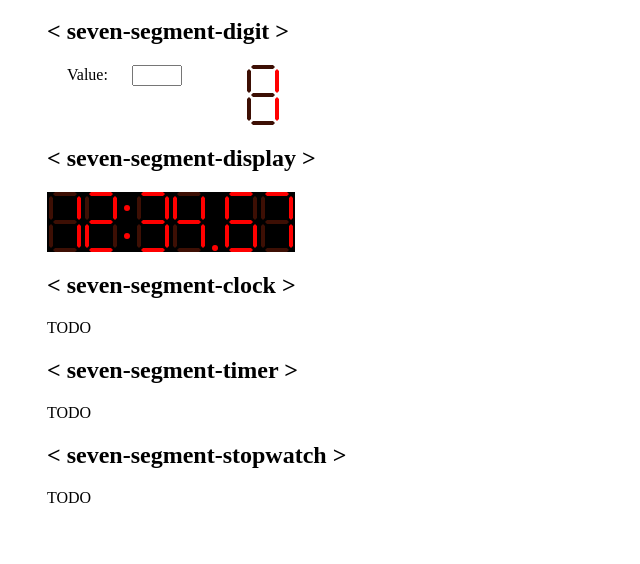
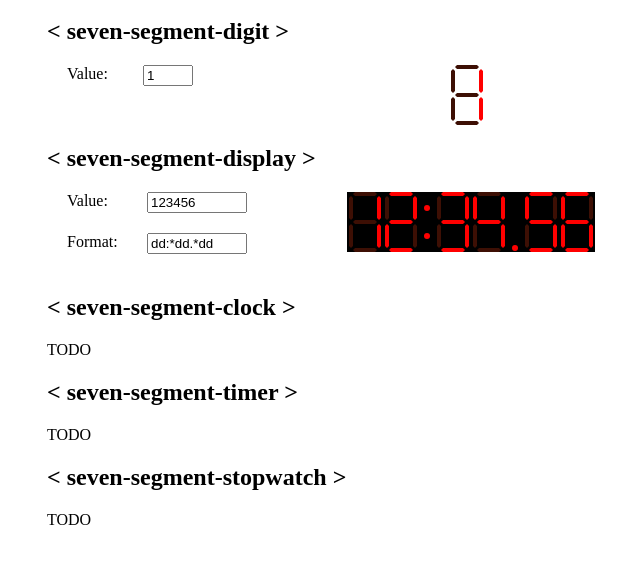
Before and after one commit to Grimmbol/sevenSegments, a plain HTML site: page index.html in a window 1280 px wide. Shown: the part 48-612 px from the top of the page, without its empty margins (89-729 px from the left). Drawn offline with Linux system fonts and the light colour scheme.

Commit message:
add demo of seven segment display

```diff
--- a/components/sevenSegment.js
+++ b/components/sevenSegment.js
@@ -284,6 +284,11 @@ class SevenSegmentDisplay extends HTMLElement {
     // First create component tree to match format string
     let wrapperElem = document.createElement("div");
     wrapperElem.setAttribute("id", "displayWrapper");
+
+    let newWidth = this.getWidthFromFormat(this.format);
+    wrapperElem.style.width = (newWidth + "px");
+    wrapperElem.style.height = (60 + "px");
+
 
     // Parse format string and create DOM nodes
     let bufferStart = 0;
--- a/controllers/controllers.js
+++ b/controllers/controllers.js
@@ -3,6 +3,7 @@ window.addEventListener("load", init);
 
 function init() {
   setupDigitDemo("1");
+  setupDisplayDemo("123456", "dd:*dd.*dd");
 }
 
 function setupDigitDemo(startValue) {
@@ -19,13 +20,51 @@ function setupDigitDemo(startValue) {
     if(curKey === "value") {
       // Inital state
       demoElement.setAttribute("value", startValue);
-      curValueField.style.width = "50px";
+      curValueField.value = startValue;
       // Event listener
       curValueField.addEventListener('input', (e) => {
 	// Clear old, replace with new
 	curValueField.value = e.data;
 	demoElement.setAttribute("value", e.data);
-      })
+      });
     }
   }
 }
+
+function setupDisplayDemo(startValue, startFormat) {
+  let displayDemoWrap = document.querySelector(".display-demo");
+  let keyValuePairs = displayDemoWrap.querySelectorAll(".key-value-pair");
+  let displayElement = displayDemoWrap.querySelector("seven-segment-display");
+
+  for(let curKeyValue of keyValuePairs) {
+    let curKey = curKeyValue.querySelector(".key").textContent;
+    let curValueField = curKeyValue.querySelector(".value");
+    // Prune : and space, and set to lower case
+    curKey = curKey.replace(':', '').replace(' ', '').toLowerCase();
+
+    if(curKey === "value") {
+      // Inital state
+      displayElement.setAttribute("value", startValue);
+      curValueField.value = startValue;
+
+      // Event listener
+      curValueField.addEventListener("input", (e) => {
+	curValueField.value = e.target.value;
+	console.log(e.target.value)
+	displayElement.setAttribute("value", e.target.value);
+      });
+    }
+
+    else if(curKey === "format") {
+      // Initial state
+      displayElement.setAttribute("format", startFormat);
+      curValueField.value = startFormat;
+
+      // Event listener
+      curValueField.addEventListener("input", (e) => {
+	curValueField.format = e.target.value;
+	displayElement.setAttribute("format", e.target.value);
+      });
+    }
+  }
+}
--- a/index.html
+++ b/index.html
@@ -15,19 +15,32 @@
       <div class="attribute-half">
 	<div class="key-value-pair">
 	  <span class="key">Value: </span>
-	  <input class="value" type="number"> </input>
+	  <input class="value smallValue" type="number"> </input>
 	</div>
       </div>
       <div class="element-half">
 	<seven-segment-digit value="7"></seven-segment-digit>
       </div>
     </div>
+
+    <h2> &lt seven-segment-display &gt</h2>
     <div class="display-demo">
-      <h2> &lt seven-segment-display &gt</h2>
-      <seven-segment-display
-	value="1234678"
-	format="dd:*dd.*dd">
-      </seven-segment-display>
+      <div class="attribute-half">
+	<div class="key-value-pair">
+	  <span class="key">Value: </span>
+	  <input class="value largeValue" type="number"> </input>
+	</div>
+	<div class="key-value-pair">
+	  <span class="key">Format: </span>
+	  <input class="value largeValue"> </input>
+	</div>
+      </div>
+      <div class="element-half">
+	<seven-segment-display
+	  value="1234678"
+	  format="dd:*dd.*dd">
+	</seven-segment-display>
+      </div>
     </div>
     <div class="clock-demo">
       <h2> &lt seven-segment-clock &gt</h2>
--- a/style.css
+++ b/style.css
@@ -2,17 +2,52 @@ main {
     margin-left: 10vw;
 }
 
+/* seven-segment-digit */
 .digit-demo {
     display:flex;
-    width: 400px;
+    width: 560px;
 }
 .digit-demo .attribute-half {
     width: 50%;
     display: flex;
     flex-direction: column;
 }
+.digit-demo .element-half {
+    display:flex;
+    justify-content: center;
+    width: 50%;
+}
+
+/* seven-segment-display */
+.display-demo {
+    display:flex;
+    width: 600px;
+}
+.display-demo .attribute-half {
+    width: 50%;
+    display: flex;
+    flex-direction: column;
+}
+
+/* Styles for attribute selection */
+.key-value-pair {
+    display: flex;
+}
+
+.key-value-pair * {
+    margin-bottom: 20px;
+}
 
 .key-value-pair .key{
     margin-left: 20px;
     margin-right: 20px;
+    width: 20%;
 }
+
+.smallValue{
+    width: 50px;
+}
+
+.largeValue {
+    width: 100px;
+}
```
